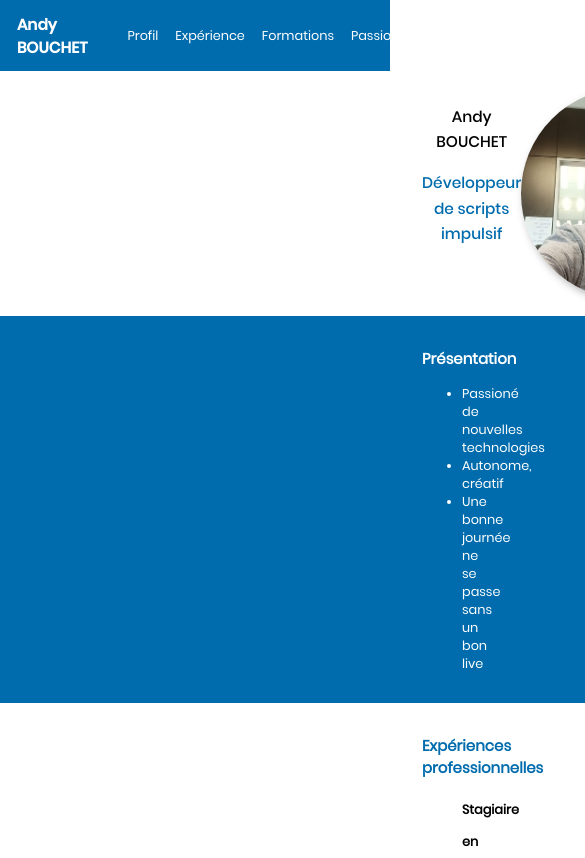
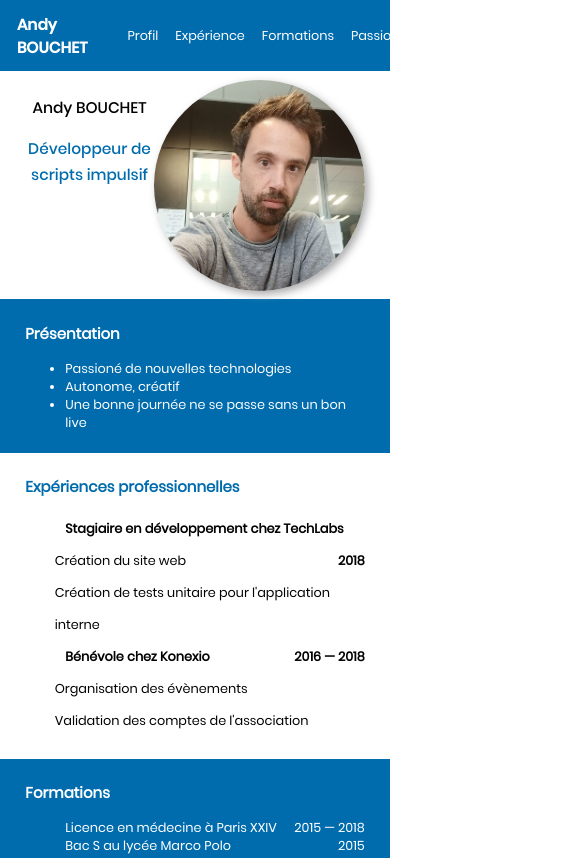
Before and after one commit to gaeVG/curriculum-vitae, a plain HTML site: page index.html in a window 390 px wide. Shown: the top 858 px of the page, 585 px wide, since content can reach past the window. Drawn offline with Linux system fonts and the light colour scheme.

Commit message:
fix: ajout du support responsive

```diff
--- a/css/style.css
+++ b/css/style.css
@@ -165,3 +165,21 @@ footer ul {
 body > footer > div:nth-child(2) a {
     text-decoration: none;
 }
+
+@media screen and (max-width: 1400px) {
+    #profile, #presentation, #skill, #interests, #formations {
+        padding: 1vh 20vh;
+    }
+}
+
+@media screen and (max-width: 800px) {
+    #profile, #presentation, #skill, #interests, #formations {
+        padding: 1vh 10vh;
+    }
+}
+
+@media screen and (max-width: 590px) {
+    #profile, #presentation, #skill, #interests, #formations {
+        padding: 1vh 3vh;
+    }
+}
```
